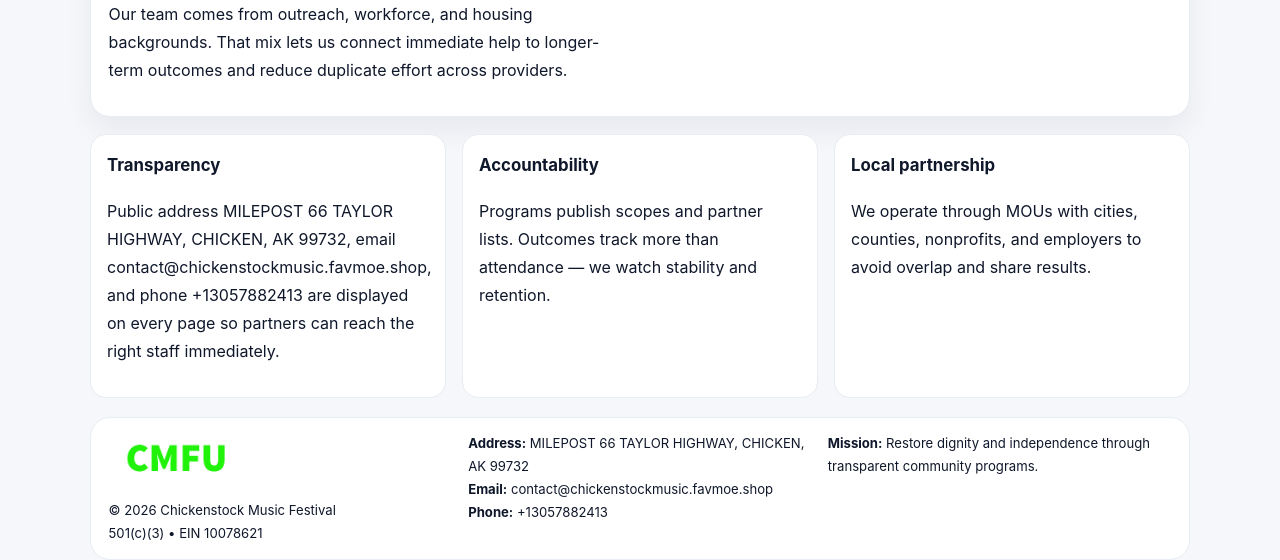
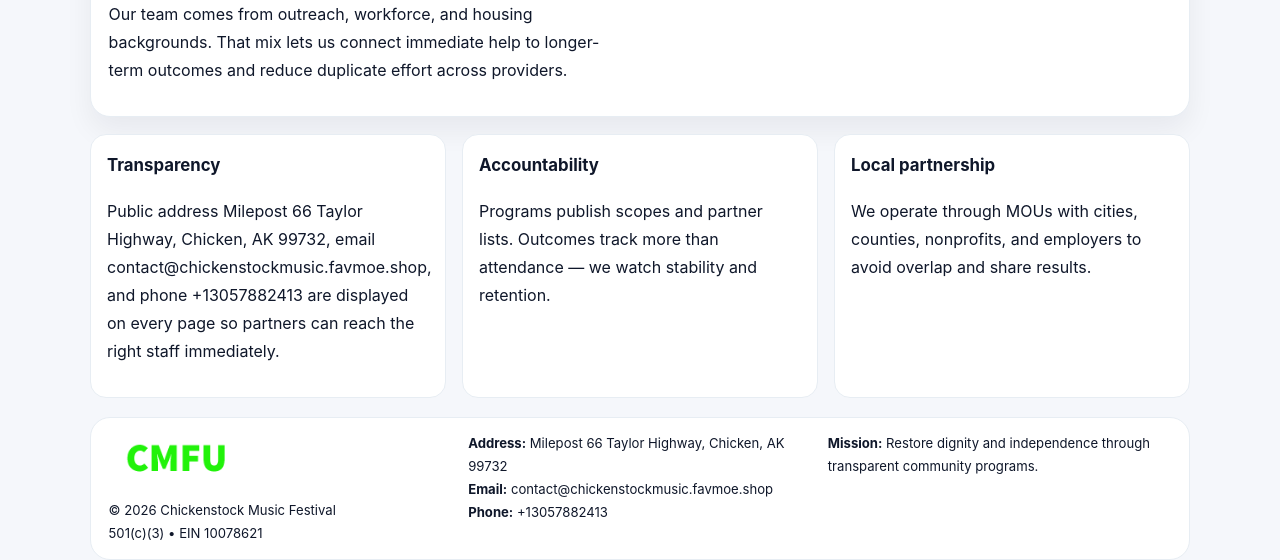
Before and after one commit to thuanbg111/chickenstock-music-festival-8621, a plain HTML site: page about.html in a window 1280 px wide. Shown: the part 346-906 px from the top of the page. Drawn offline with Linux system fonts and the light colour scheme.

Commit message:
Safe replace address only

```diff
--- a/about.html
+++ b/about.html
@@ -34,7 +34,7 @@
 </section>
 
 <section class="section cards">
-  <article class="c88b93584da"><h3>Transparency</h3><p>Public address MILEPOST 66 TAYLOR HIGHWAY, CHICKEN, AK 99732, email contact@chickenstockmusic.favmoe.shop, and phone +13057882413 are displayed on every page so partners can reach the right staff immediately.</p></article>
+  <article class="c88b93584da"><h3>Transparency</h3><p>Public address Milepost 66 Taylor Highway, Chicken, AK 99732, email contact@chickenstockmusic.favmoe.shop, and phone +13057882413 are displayed on every page so partners can reach the right staff immediately.</p></article>
   <article class="c88b93584da"><h3>Accountability</h3><p>Programs publish scopes and partner lists. Outcomes track more than attendance — we watch stability and retention.</p></article>
   <article class="c88b93584da"><h3>Local partnership</h3><p>We operate through MOUs with cities, counties, nonprofits, and employers to avoid overlap and share results.</p></article>
 </section>
@@ -42,7 +42,7 @@
 <footer>
   <div class="footer">
     <div><img src="images/logo.png" style="width:135px;margin-bottom:.35rem" alt=""><div class="small">© <span id="y"></span> Chickenstock Music Festival</div><div class="small">501(c)(3) • EIN 10078621</div></div>
-    <div><div class="small"><strong>Address:</strong> MILEPOST 66 TAYLOR HIGHWAY, CHICKEN, AK 99732</div><div class="small"><strong>Email:</strong> <a href="mailto:contact@chickenstockmusic.favmoe.shop">contact@chickenstockmusic.favmoe.shop</a></div><div class="small"><strong>Phone:</strong> <a href="tel:+13057882413">+13057882413</a></div></div>
+    <div><div class="small"><strong>Address:</strong> Milepost 66 Taylor Highway, Chicken, AK 99732</div><div class="small"><strong>Email:</strong> <a href="mailto:contact@chickenstockmusic.favmoe.shop">contact@chickenstockmusic.favmoe.shop</a></div><div class="small"><strong>Phone:</strong> <a href="tel:+13057882413">+13057882413</a></div></div>
     <div><div class="small"><strong>Mission:</strong> Restore dignity and independence through transparent community programs.</div></div>
   </div>
 </footer>
```
